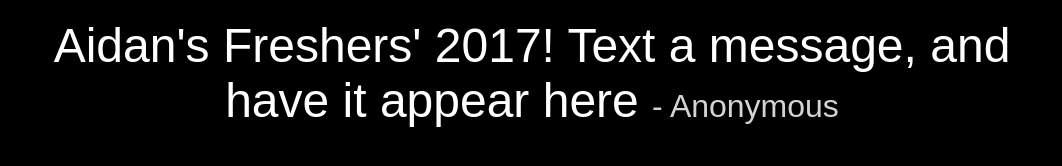
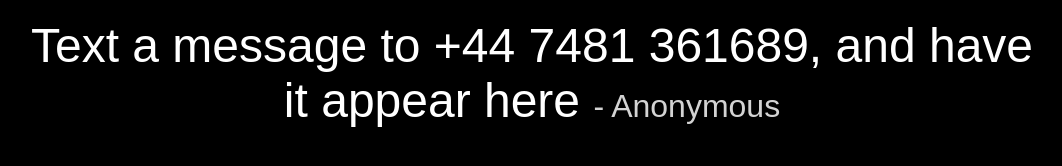
Before and after one commit to AidansJCR/TextAMessage, a website: page client/index.html in a window 1280 px wide. Shown: the whole page, without its empty margins (108-1170 px from the left). Drawn offline with nearby package versions, Linux system fonts and the light colour scheme; no server answers.

Commit message:
Update index.html

```diff
--- a/client/index.html
+++ b/client/index.html
@@ -10,7 +10,7 @@
     <div id="page-container">
       <div class="container">
         <span class="message"> <!-- TODO tell them what number to text -->
-          Aidan's Freshers' 2017! Text a message, and have it appear here
+          Text a message to +44 7481 361689, and have it appear here
         </span>
         <span class="by">
           - Anonymous
```
